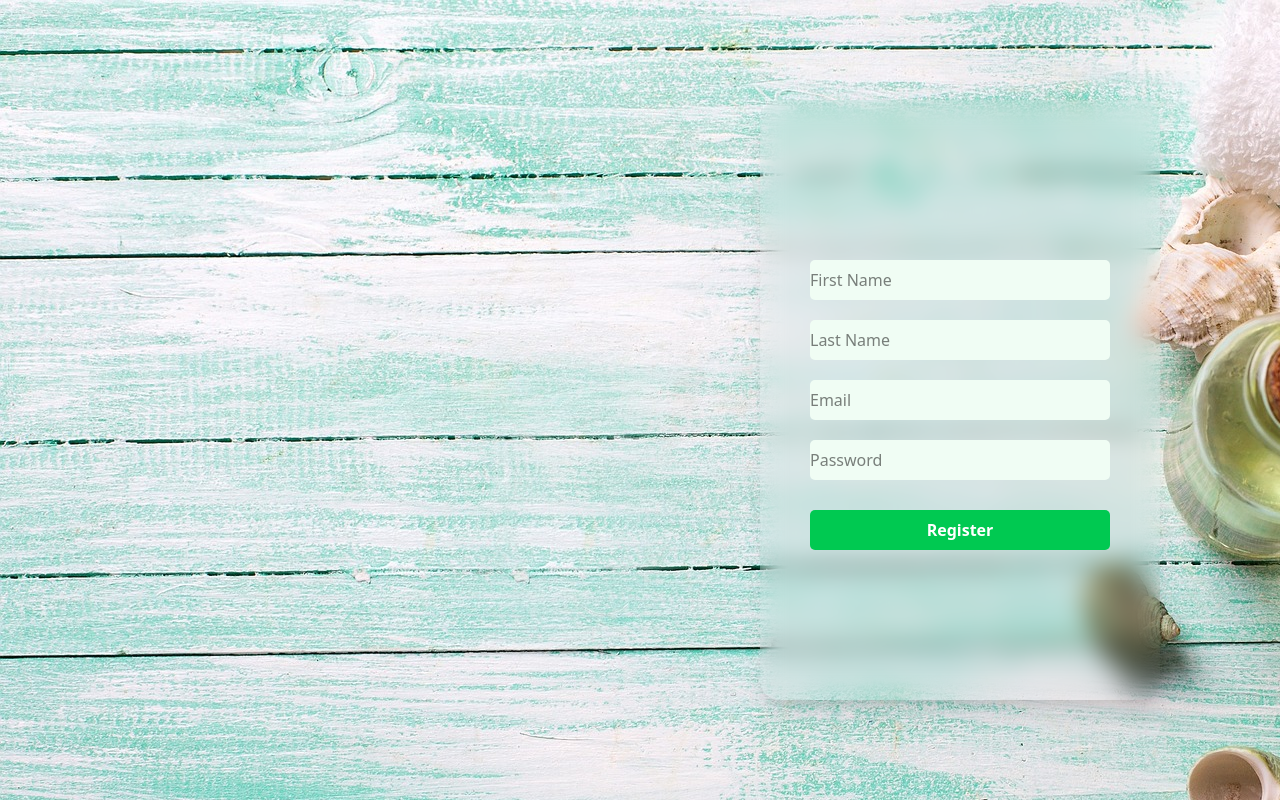
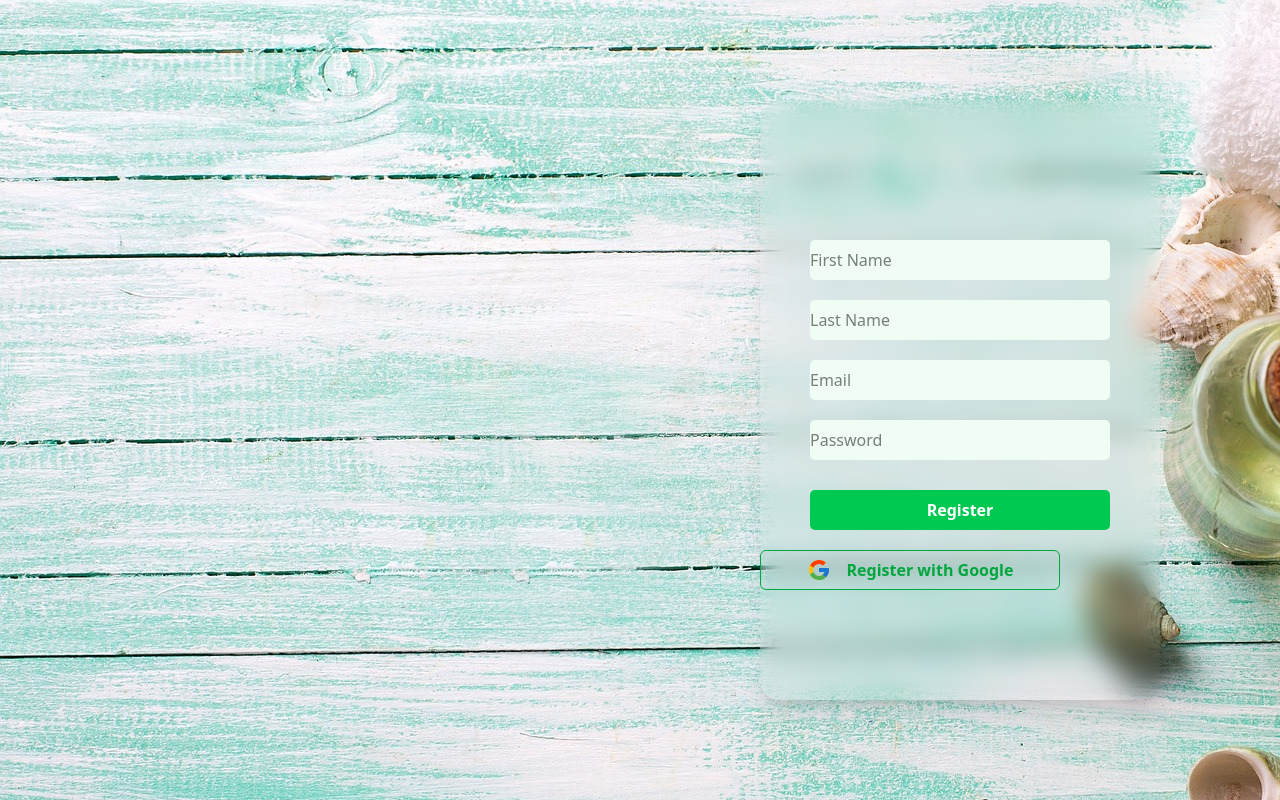
Before and after one commit to nSofot/cbc-frontend-batch-five, a React (Vite) app: page /register in a window 1280 px wide. Built offline with nearby package versions, Linux system fonts and the light colour scheme.

Commit message:
Improve Login page UI

```diff
--- a/src/pages/login.jsx
+++ b/src/pages/login.jsx
@@ -9,6 +9,7 @@ export default function LoginPage() {
   const [email, setEmail] = useState("");
   const [password, setPassword] = useState("");
   const navigate = useNavigate();
+
 
   const googleLogin = useGoogleLogin({
     onSuccess: async (response) => {
@@ -35,6 +36,8 @@ export default function LoginPage() {
       toast.error("Google login failed");
     },
   });
+
+
 
   async function handleLogin() {
     try {
@@ -82,14 +85,14 @@ export default function LoginPage() {
 
                 <button
                     onClick={handleLogin}
-            className="w-[300px] h-[40px] text-white font-semibold bg-green-600 hover:bg-green-700 rounded-md mb-4 transition"
+                    className="w-[300px] h-[40px] text-white font-semibold bg-purple-600 hover:bg-purple-700 active:bg-purple-800 rounded-md mb-4 transition"
                 >
                     Login
                 </button>
 
                 <button
                     onClick={googleLogin}
-            className="w-[300px] h-[40px] flex items-center gap-4 justify-center gap-2 text-green-600 font-semibold border border-green-600 hover:text-white hover:bg-green-700 rounded-md transition"
+                    className="w-[300px] h-[40px] flex items-center gap-4 justify-center gap-2 text-purple-600 font-semibold border border-purple-600 hover:text-white hover:bg-purple-700 active:bg-purple-800 rounded-md transition"
                 >
                     <FcGoogle className="text-2xl" />
                     <span>Login with Google</span>
@@ -99,7 +102,7 @@ export default function LoginPage() {
                     <Link to="/register" className="font-italic text-sm text-blue-600 hover:text-blue-800 hover:underline">
                     Register New Account
                     </Link>
-            <Link to="/forget-password" className="font-italic text-sm text-blue-600 hover:text-blue-800 hover:underline">
+                    <Link to="/forget" className="font-italic text-sm text-blue-600 hover:text-blue-800 hover:underline">
                     Forget Password?
                     </Link>
                 </div>
--- a/src/pages/register.jsx
+++ b/src/pages/register.jsx
@@ -2,6 +2,9 @@ import axios from 'axios'
 import { useState } from 'react'
 import toast from 'react-hot-toast'
 import { useNavigate } from 'react-router-dom'
+import { useGoogleLogin } from "@react-oauth/google";
+import { FcGoogle } from "react-icons/fc";
+
 
 export default function RegisterPage() {
     const [firstname, setFirstname] = useState("")
@@ -10,6 +13,7 @@ export default function RegisterPage() {
     const [password, setPassword] = useState("")
 
     const navigate = useNavigate()
+
 
     async function handleRegister() {
         if (!firstname || !lastname || !email || !password) {
@@ -34,6 +38,33 @@ export default function RegisterPage() {
             toast.error(e?.response?.data?.message || "Registration failed")
         }
     }
+
+
+    // const googleLogin = useGoogleRegister({
+    //     onSuccess: async (response) => {
+    //     try {
+    //         const accessToken = response.access_token;
+    //         const res = await axios.post(`${import.meta.env.VITE_BACKEND_URL}/api/user/login/google`, {
+    //         accessToken,
+    //         });
+
+    //         toast.success("Register Successful");
+    //         const token = res.data.token;
+    //         localStorage.setItem("token", token);
+
+    //         if (res.data.role === "admin") {
+    //         navigate("/admin/");
+    //         } else {
+    //         navigate("/");
+    //         }
+    //     } catch (error) {
+    //         toast.error(error?.response?.data?.message || "Google register failed");
+    //     }
+    //     },
+    //     onError: () => {
+    //     toast.error("Google register failed");
+    //     },
+    // });
 
     return (
         <div className="w-full h-screen bg-[url('/login-background.jpg')] flex justify-evenly items-center">
@@ -75,6 +106,15 @@ export default function RegisterPage() {
                     >
                         Register
                     </button>
+
+                <button
+                    // onClick={googleRegister}
+                    className="w-[300px] h-[40px] flex items-center gap-4 justify-center gap-2 text-green-600 font-semibold border border-green-600 hover:text-white hover:bg-green-700 rounded-md transition"
+                >
+                    <FcGoogle className="text-2xl" />
+                    <span>Register with Google</span>
+                </button>
+
                 </div>
             </div>
         </div>
```
Lines whose indentation alone changed are shown as unchanged.
